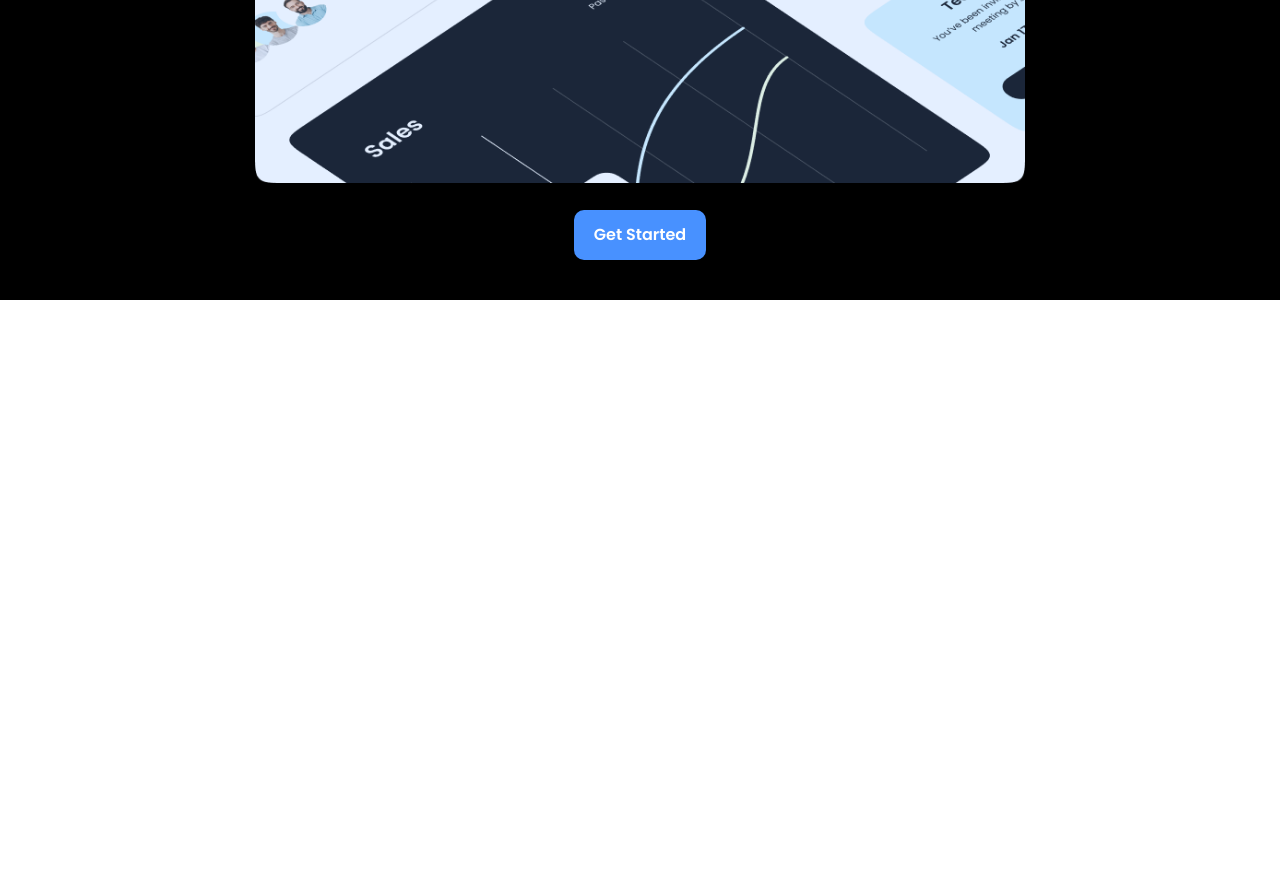
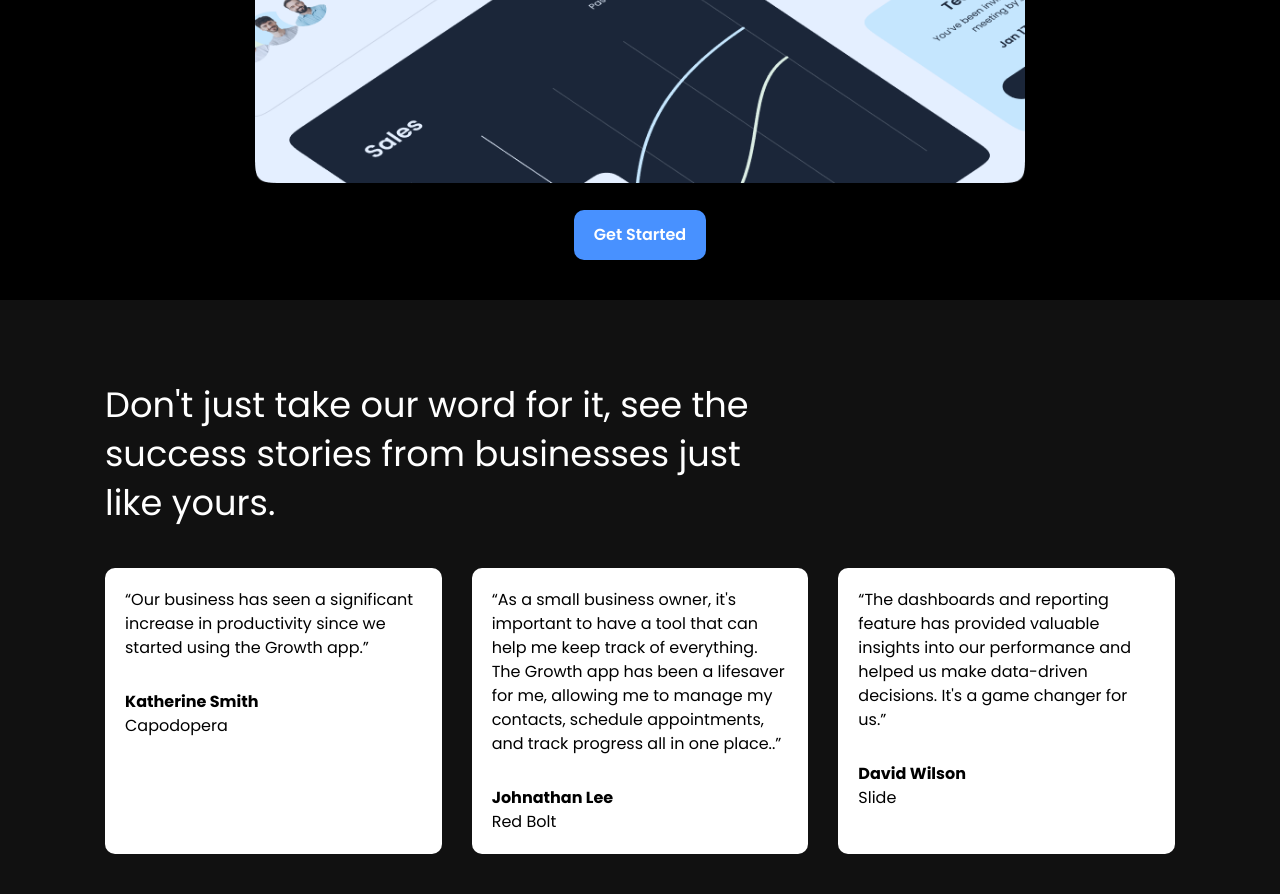
Before and after one commit to SazzadurRahmanAyan/growth-saas-landing-page-html-css, a plain HTML site: page index.html in a window 1280 px wide. Shown: the part 1158-2052 px from the top of the page. Before the commit the page ends 1458 px from the top, so only its background shows below. Drawn offline with Linux system fonts and the light colour scheme.

Commit message:
testimonilas sections added

```diff
--- a/css/style.css
+++ b/css/style.css
@@ -102,6 +102,28 @@ img {
 
 .video-preview {
   margin-bottom: 20px;
+}
+
+/* Testimonials */
+
+.testimonilas {
+  padding: 40px 0;
+}
+
+.testimonilas .testimonials-heading {
+  width: 700px;
+  margin-bottom: 40px;
+}
+
+.testimonilas-grid {
+  display: grid;
+  grid-template-columns: repeat(3, 1fr);
+  gap: 30px;
+}
+
+.testimonilas .card p:nth-child(2) {
+  margin-top: 30px;
+  font-weight: bold;
 }
 
 /* Utility Classes */
@@ -214,3 +236,12 @@ img {
   background: #000;
   color: #fff;
 }
+
+/* Card */
+
+.card {
+  background: #fff;
+  color: #000;
+  border-radius: 10px;
+  padding: 20px;
+}
--- a/index.html
+++ b/index.html
@@ -93,6 +93,47 @@
       </div>
     </section>
 
+    <!-- Testimonials Section -->
+    <section class="testimonilas bg-dark">
+      <div class="container">
+        <h3 class="testimonials-heading text-xl">
+          Don't just take our word for it, see the success stories from
+          businesses just like yours.
+        </h3>
+        <div class="testimonilas-grid">
+          <div class="card">
+            <p>
+              “Our business has seen a significant increase in productivity
+              since we started using the Growth app.”
+            </p>
+            <p>Katherine Smith</p>
+            <p>Capodopera</p>
+          </div>
+
+          <div class="card">
+            <p>
+              “As a small business owner, it's important to have a tool that can
+              help me keep track of everything. The Growth app has been a
+              lifesaver for me, allowing me to manage my contacts, schedule
+              appointments, and track progress all in one place..”
+            </p>
+            <p>Johnathan Lee</p>
+            <p>Red Bolt</p>
+          </div>
+
+          <div class="card">
+            <p>
+              “The dashboards and reporting feature has provided valuable
+              insights into our performance and helped us make data-driven
+              decisions. It's a game changer for us.”
+            </p>
+            <p>David Wilson</p>
+            <p>Slide</p>
+          </div>
+        </div>
+      </div>
+    </section>
+
     <script src="js/main.js"></script>
   </body>
 </html>
```
